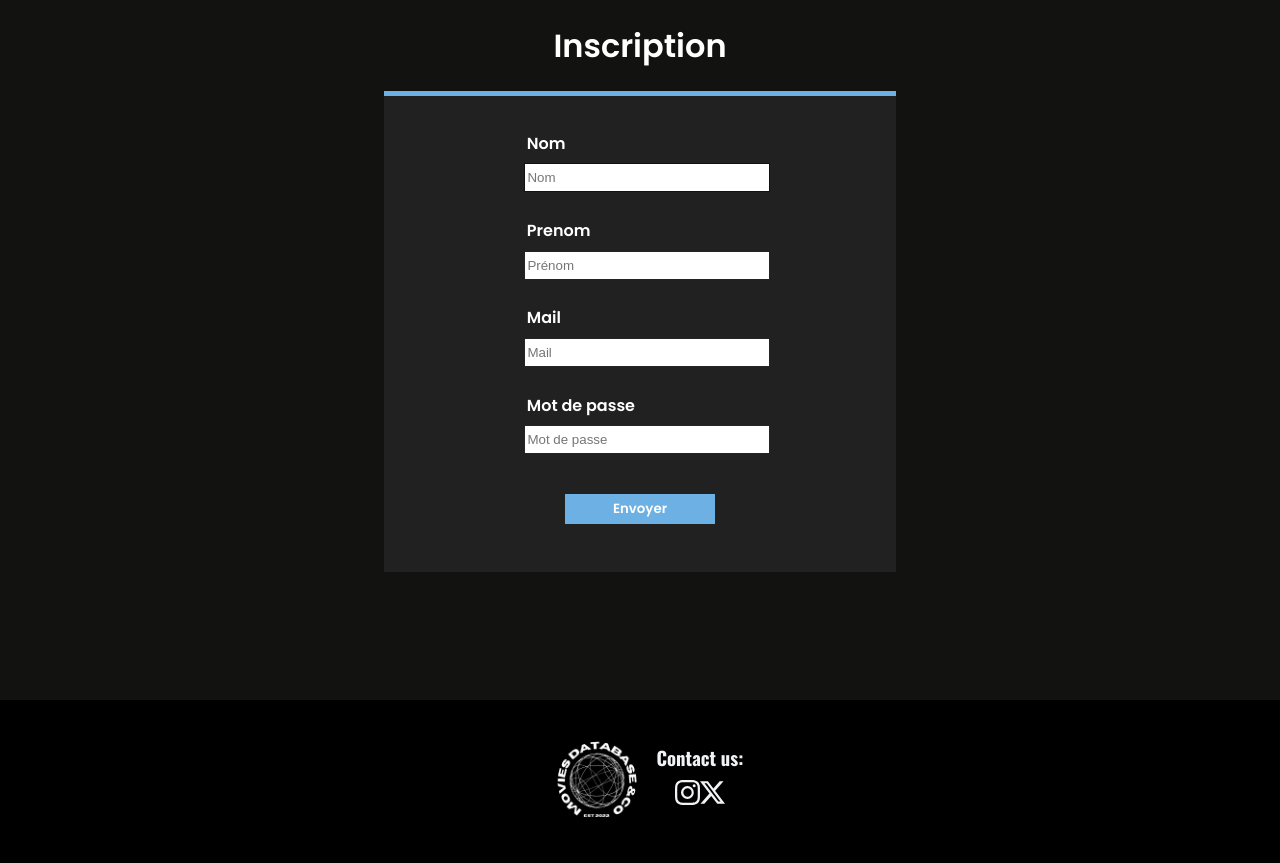
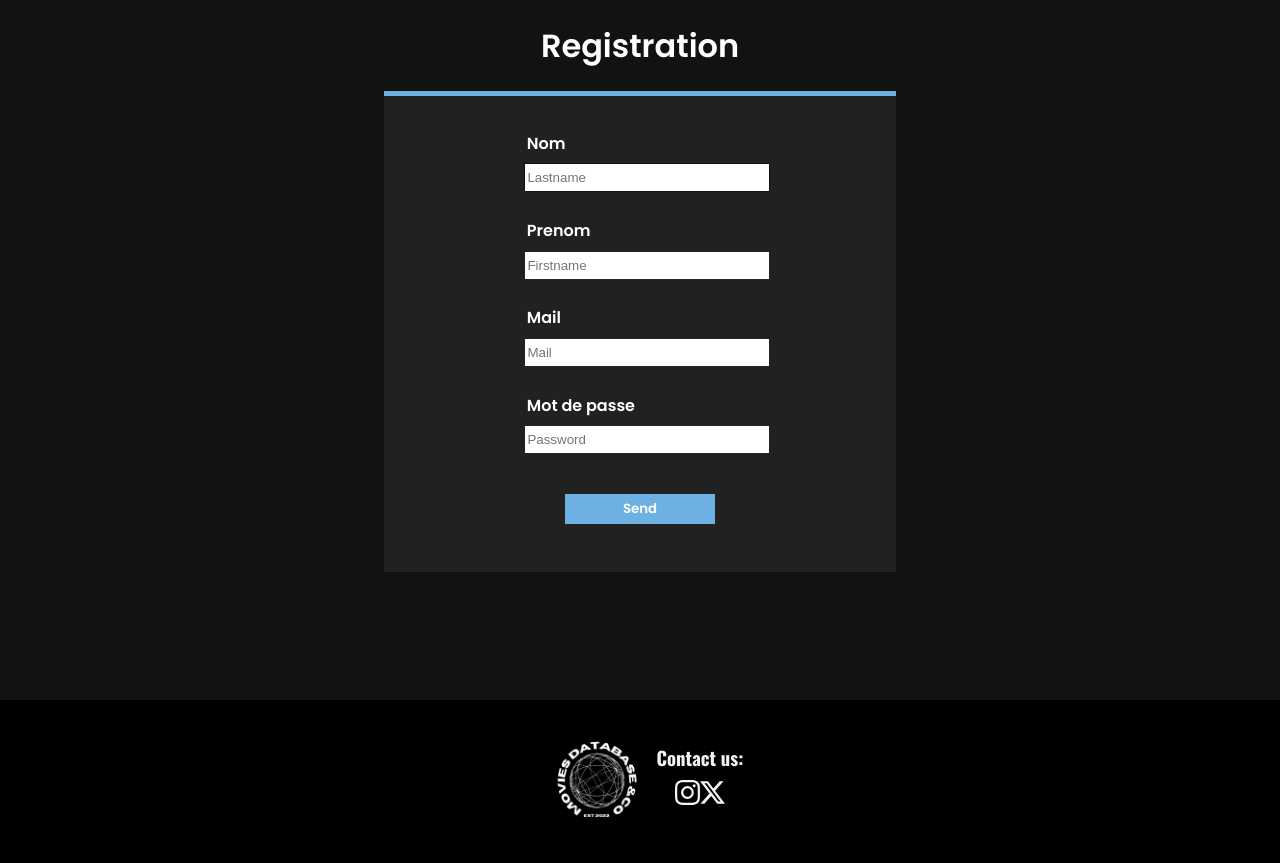
Before and after one commit to hisae59/1PHPD_proj, a PHP site: page /inscription.php in a window 1280 px wide. Shown: the part 162-1025 px from the top of the page. Run offline with PHP 8.4, Linux system fonts and the light colour scheme; some libraries are stand-ins or nearby versions.

Commit message:
harmonisation anglais

```diff
--- a/website/src/action_api.php
+++ b/website/src/action_api.php
@@ -27,7 +27,7 @@ if ($_SERVER['REQUEST_METHOD'] == 'GET') {
             }
         }
         else{
-            echo "Erreur lors de la conversion de la réponse JSON.";
+            echo "Error converting JSON response.";
         }
 
 
--- a/website/src/connexion.php
+++ b/website/src/connexion.php
@@ -44,7 +44,7 @@ if (isset($_SESSION['user'])) {
                 </div>
                 <div id="mdp_content">
                     <label id="mdp_plh">Password</label><br>
-                    <input type="text" id="mdp" name="mdp" placeholder='Mot de passe' required><br>
+                    <input type="text" id="mdp" name="mdp" placeholder='Password' required><br>
                 </div>
 
                 <input id="button_content" type="submit" value="Send">
@@ -64,7 +64,7 @@ if (isset($_SESSION['user'])) {
             </div>
             <div id="email"><h3>Account E-mail: <?php echo $email; ?></h3></div>
             <a href="panier.php"><p>See your movies cart</p></a>
-            <div id="button_deco"><a href="deconnexion_api.php"><button>Deconnexion</button></a></div>
+            <div id="button_deco"><a href="deconnexion_api.php"><button>Log out</button></a></div>
         </div>
 
     <?php endif; ?>
--- a/website/src/connexion_api.php
+++ b/website/src/connexion_api.php
@@ -26,7 +26,6 @@ if ($_SERVER['REQUEST_METHOD'] == 'POST') {
     }
 
     else {
-        // Gérer l'échec de la connexion
         $error_message = $response['message'] ?? 'Erreur de connexion';
         header('Location: connexion.php');
         exit;
--- a/website/src/drama_api.php
+++ b/website/src/drama_api.php
@@ -26,7 +26,7 @@ if ($_SERVER['REQUEST_METHOD'] == 'GET') {
             echo "</div>";
             }
         }else{
-            echo "Erreur lors de la conversion de la réponse JSON.";
+            echo "Error converting JSON response.";
         }
 
 
--- a/website/src/inscription.php
+++ b/website/src/inscription.php
@@ -10,18 +10,18 @@
 
 <body>
     <?php require_once 'basicheader.php' ?>
-   <h1>Inscription</h1>
+   <h1>Registration</h1>
 
 
    <div id="formulaire">
     <form id="inscriptionForm" action="inscription_api.php" method="post">
         <div id="name_content">
             <label id="name_plh">Nom</label><br>
-            <input type="text" id="name" name="name" placeholder='Nom' required><br>
+            <input type="text" id="name" name="name" placeholder='Lastname' required><br>
         </div>
         <div id="firstname_content">
             <label id="firstname_plh">Prenom</label><br>
-            <input type="text" id="firstname" name="firstname" placeholder='Prénom' required><br>
+            <input type="text" id="firstname" name="firstname" placeholder='Firstname' required><br>
         </div>
         <div id="mail_content">
             <label id="mail_plh">Mail</label><br>
@@ -29,10 +29,10 @@
         </div>
         <div id="mdp_content">
             <label id="mdp_plh">Mot de passe</label><br>
-            <input type="text" id="mdp" name="mdp" placeholder='Mot de passe' required><br>
+            <input type="text" id="mdp" name="mdp" placeholder='Password' required><br>
         </div>
 
-        <input id="button_content" type="submit" value="Envoyer">
+        <input id="button_content" type="submit" value="Send">
 
     </form>
 
@@ -62,12 +62,12 @@
                     window.location.href = 'connexion.php';
                 } else {
 
-                    alert('Une erreur est survenue lors de l\'inscription.');
+                    alert('An error occurred during registration.');
                 }
             })
             .catch(error => {
 
-                console.error('Erreur de réseau :', error);
+                console.error('Network Error :', error);
             });
         });
     </script>
```
Also changed, not shown: website/src/panier.php (+5 -5 lines), website/src/panier_api.php (+11 -11 lines).
